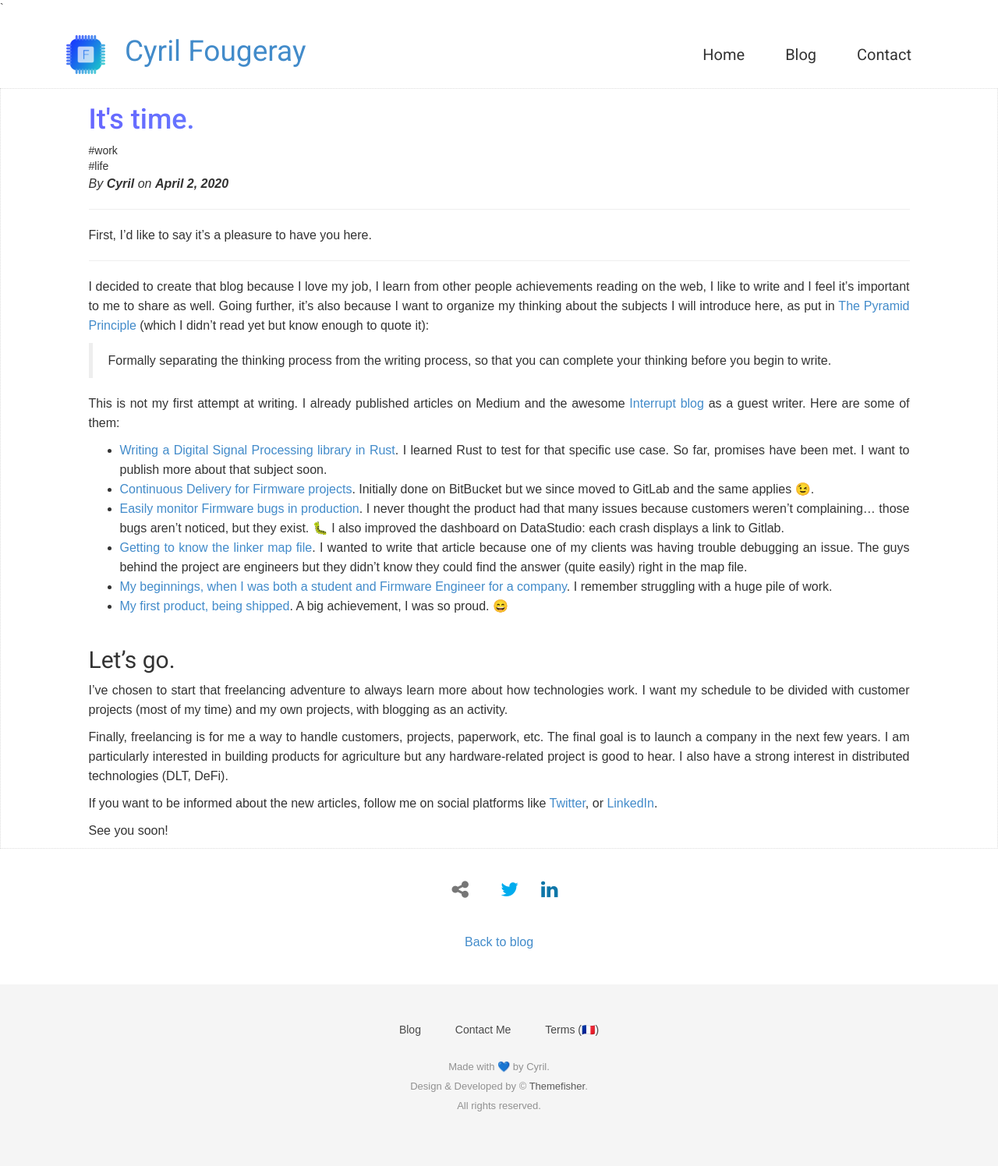
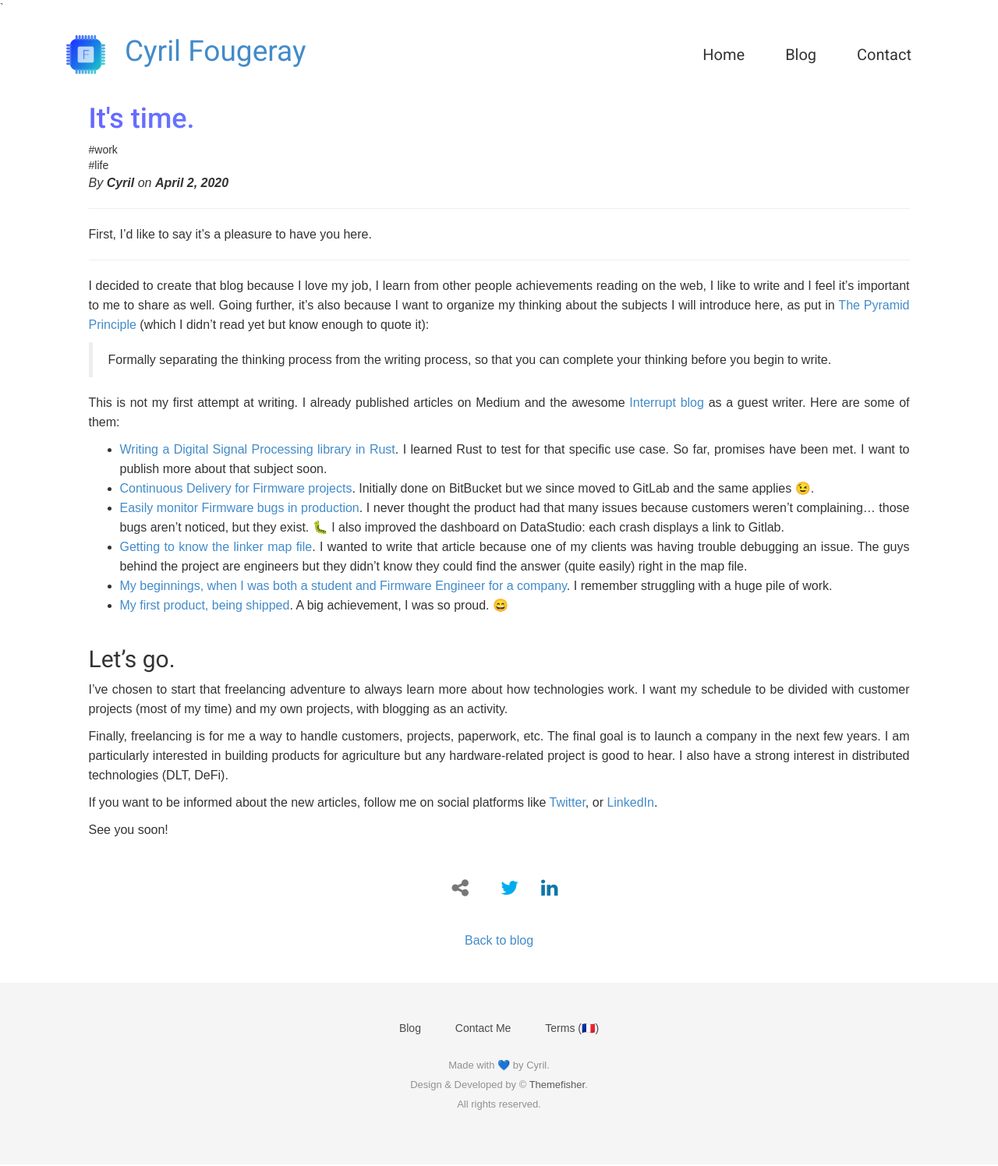
Before and after one commit to fouge/fouge.github.io, a Jekyll site: the page built from _posts/2020-04-02-welcome.md, in a window 1280 px wide. Shown: the whole page at 78% size. Built offline with Jekyll 4.4.1, drawn with Linux system fonts in a browser that asks for light colours; nearby versions of some CDN libraries; some web fonts are replaced.

Commit message:
Remove dotted line around blogpost

```diff
--- a/_layouts/post.html
+++ b/_layouts/post.html
@@ -4,7 +4,7 @@ layout: page
 
 <div class="post">
   <!-- Wrapper Start -->
-  <section id="blogpost" style="border: 1px dotted #ddd;">
+  <section id="blogpost">
     <div class="container">
       <div class="row">
         <div>
```
